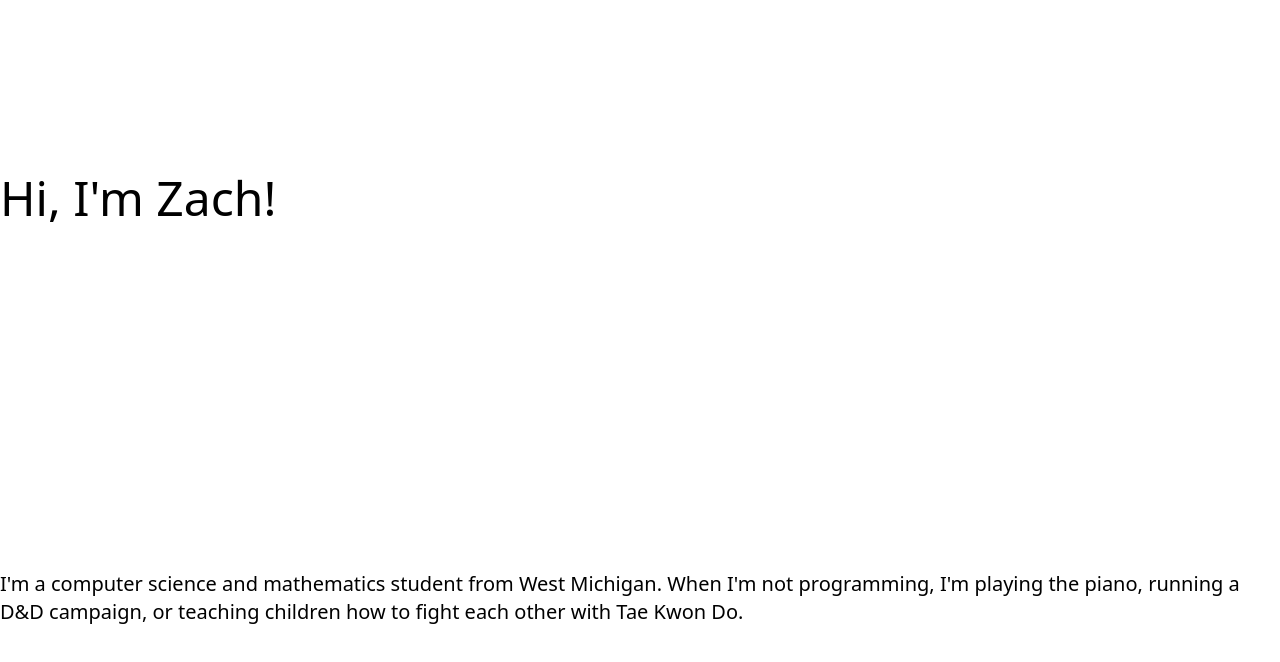
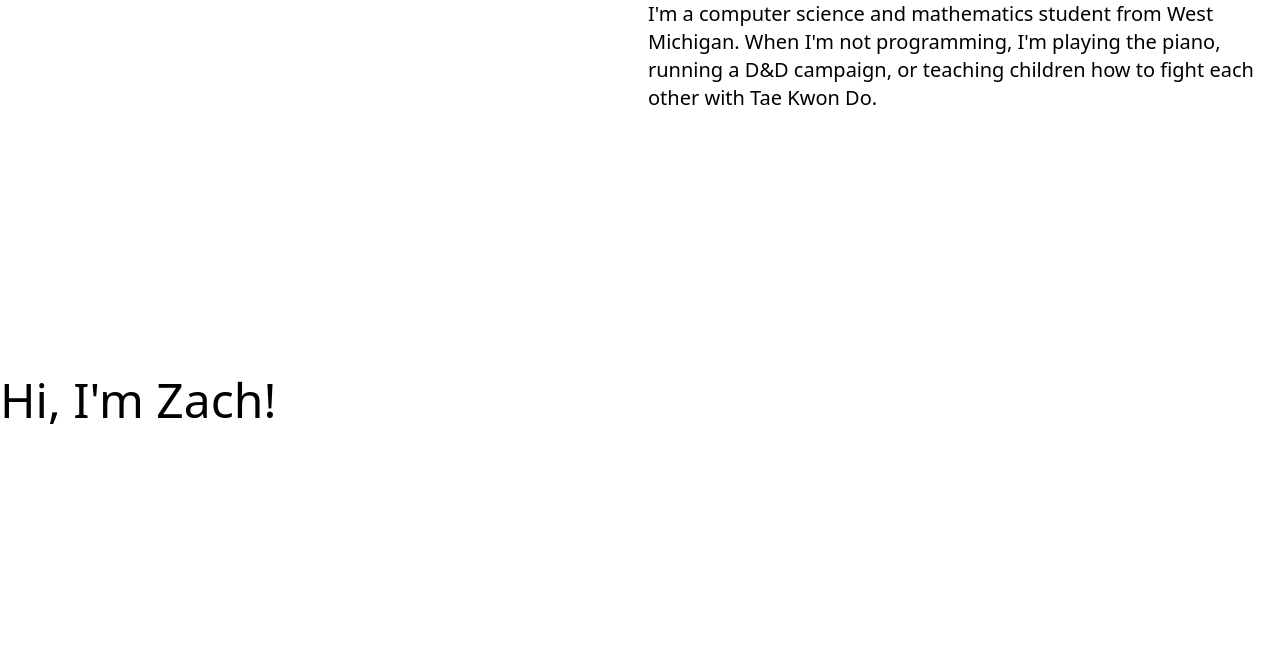
Before and after one commit to Flapjack2000/personal-website, a React (Vite) app: page / in a window 1280 px wide. Shown: the top 662 px of the page. Built offline with nearby package versions, Linux system fonts and the light colour scheme.

Commit message:
grid experiment

```diff
--- a/src/App.jsx
+++ b/src/App.jsx
@@ -5,8 +5,8 @@ import viteLogo from '/vite.svg'
 function App() {
   return (
     <>
-      <div class="grid h-screen justify-center items-center">
-        <p class="text-5xl">Hi, I'm Zach!</p>
+      <div class="grid h-screen grid-cols-2 gap-4">
+        <p class="text-5xl content-center">Hi, I'm Zach!</p>
         <p class="text-xl">I'm a computer science and mathematics student from West Michigan. When I'm not programming, I'm playing the piano, running a D&D campaign, or teaching children how to fight each other with Tae Kwon Do.</p>
       </div>
     </>
```
